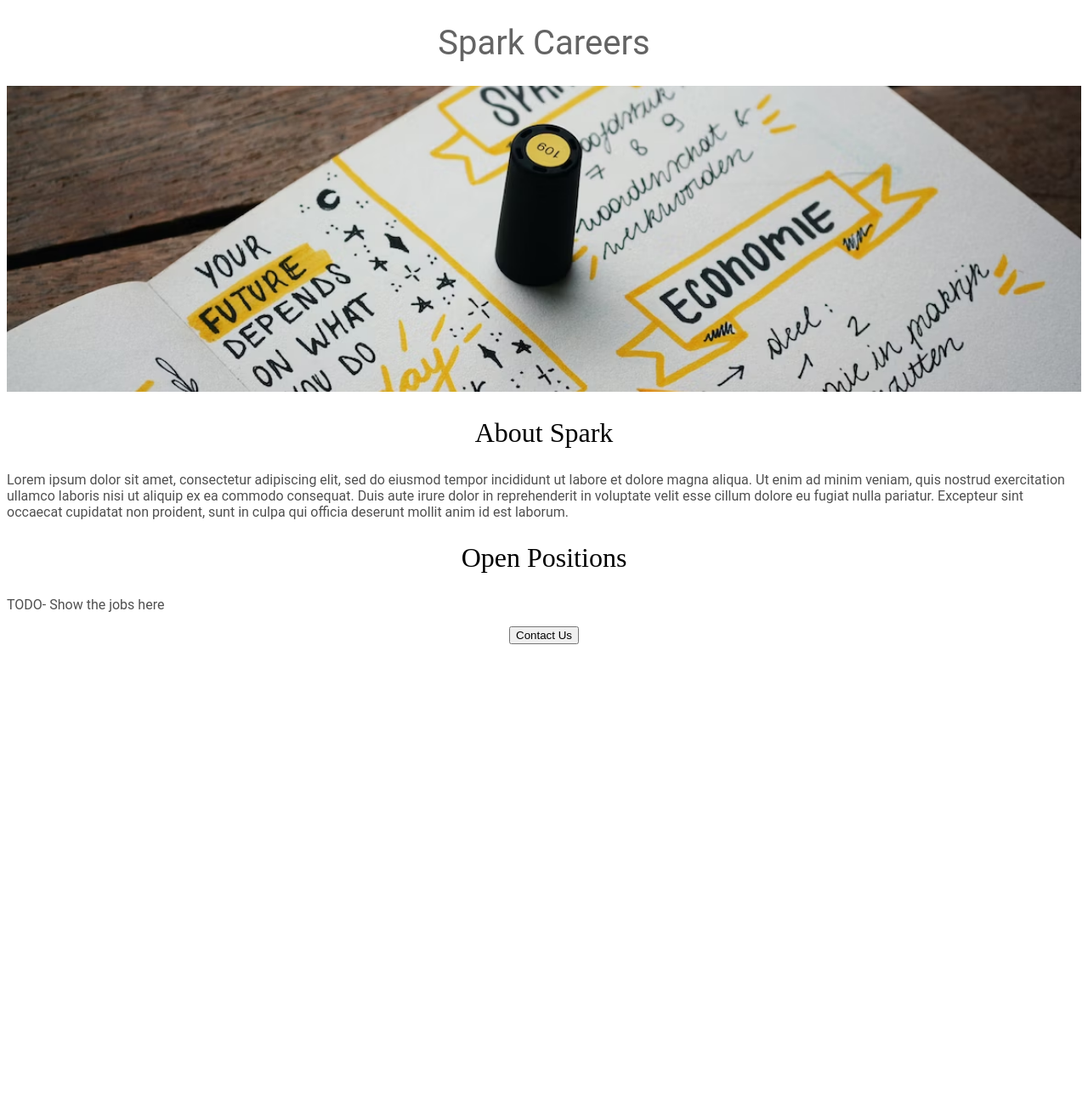
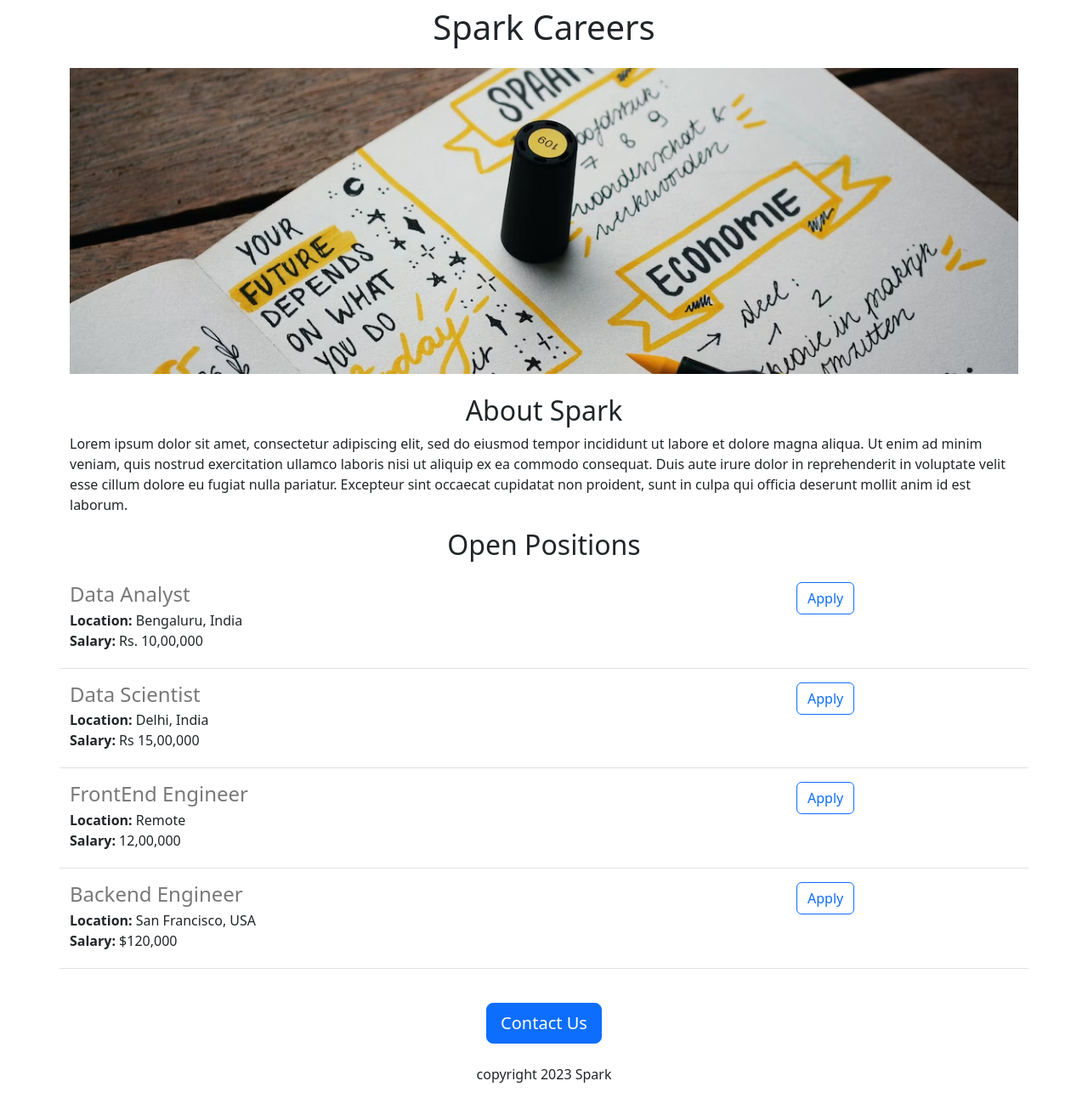
Before and after one commit to PriyankaSoni2004/careers-website, a Flask app: page / in a window 1280 px wide. Shown: the whole page at 85% size. Before the commit the page ends 758 px from the top, so only its background shows below. Run offline with Flask 3, Linux system fonts and the light colour scheme.

Commit message:
added dynamic data and API route

```diff
--- a/app.py
+++ b/app.py
@@ -1,12 +1,39 @@
-from flask import Flask, render_template
+from flask import Flask, render_template, jsonify
 
 from flask import Flask
 
 app = Flask(__name__)
+JOBS = [{
+  'id': 1,
+  'title': 'Data Analyst',
+  'location': 'Bengaluru, India',
+  'salary': 'Rs. 10,00,000'
+}, {
+  'id': 2,
+  'title': 'Data Scientist',
+  'location': 'Delhi, India',
+  'salary': 'Rs 15,00,000'
+}, {
+  'id': 3,
+  'title': 'FrontEnd Engineer',
+  'location': 'Remote',
+  'salary': '12,00,000'
+}, {
+  'id': 4,
+  'title': 'Backend Engineer',
+  'location': 'San Francisco, USA',
+  'salary': '$120,000'
+}]
+
 
 @app.route("/")
 def hello_world():
-    return render_template('home.html')
+  return render_template('home.html', jobs=JOBS, company_name="Spark")
 
-if __name__ =="__main__":
+
+@app.route("/api/jobs")
+def list_jobs():
+  return jsonify(JOBS)
+
+if __name__ == "__main__":
   app.run(host="0.0.0.0", debug=True)
--- a/templates/home.html
+++ b/templates/home.html
@@ -4,55 +4,39 @@
     <title>
       Spark Careers
     </title>
+    <meta charset="utf-8">
+    <meta name="viewport" content="width=device-width, initial-scale=1">
+    <link href="https://cdn.jsdelivr.net/npm/bootstrap@5.3.0/dist/css/bootstrap.min.css" rel="stylesheet" integrity="sha384-9ndCyUaIbzAi2FUVXJi0CjmCapSmO7SnpJef0486qhLnuZ2cdeRhO02iuK6FUUVM" crossorigin="anonymous">
     <style>
-      h1 {
-        font-size: 40px;
-        font-family: Roboto;
-        font-weight:normal;
-        color: rgb(100,100,100);
-        text-align:center;
-      }
       #banner {
-        width: 100%;
-        height:360px;
+        height: 360px;
+        width:100%;
         object-fit:cover;
-      }
-      h2 {
-        font-family Roboto;
-        font-size: 32px;
-        color: rgh(150, 150, 150);
-        text-align: center;
-        font-weight:normal;
-
-      }
-      p{
-        font-family:Roboto;
-        color:rgb(100,100,100);
-      }
-      #container{
-        max: width 720px;
-        margin: 0 auto;
-      }
-      .body-text{
-        font: family Roboto;;
-        color:rgb(80,80,80);
       }
     </style>
   </head>
   <body>
-    <div id="container">
-    <h1>Spark Careers</h1>
-    <img id="banner" src="https://careers-website--priyankasoni200.repl.co/static/img-1.avif" height ="320">
-    <h2>About Spark</h2>
-    <p class="body-text">
+  </head>
+  <body>
+    <div class="container">
+    <h1 class="text-center mt-2 mb-4">{{company_name}} Careers</h1>
+    <img class="img-fluid" id="banner" src="https://careers-website--priyankasoni200.repl.co/static/img-1.avif" height ="320">
+    <h2 class="text-center mt-4">About Spark</h2>
+    <p  class="Lead">
 
 
 Lorem ipsum dolor sit amet, consectetur adipiscing elit, sed do eiusmod tempor incididunt ut labore et dolore magna aliqua. Ut enim ad minim veniam, quis nostrud exercitation ullamco laboris nisi ut aliquip ex ea commodo consequat. Duis aute irure dolor in reprehenderit in voluptate velit esse cillum dolore eu fugiat nulla pariatur. Excepteur sint occaecat cupidatat non proident, sunt in culpa qui officia deserunt mollit anim id est laborum.
     </p>
-    <h2>Open Positions</h2>
-    <p class="body-text">TODO- Show the jobs here</p>
-      <div style="text-align:center">
-    <button> Contact Us</button>
+    <h2 class="text-center mt-2 mb-4">Open Positions</h2>
+
+        {% for job in jobs %}
+        {% include 'jobitem.html' %}
+        {% endfor %}
+
+
+      <div class="text-center" >
+    <button class="btn btn-primary btn-lg mt-4"> Contact Us</button>
+        <p class="mt-4"> copyright 2023 Spark</p>
       </div>
   </body>
 </html>
--- /dev/null
+++ b/templates/jobitem.html
@@ -0,0 +1,15 @@
+<div class="border-bottom row" style="margin-bottom :16px;  padding-bottom:20px ">
+  <div class="col-9">
+          <h4 style="color:rgb(120,120,120); margin-bottom:4px;">{{job['title']}}
+          </h4>
+          <div><b>Location:</b> {{job['location']}}</div>
+          {% if 'salary' in job %}
+          <div>
+            <b>Salary:</b> {{job['salary']}}
+          </div>
+          {% endif %}
+  </div>
+  <div class="col-3 ">
+  <button type="button" class="btn btn-outline-primary ">Apply</button>
+  </div>
+        </div>
```
